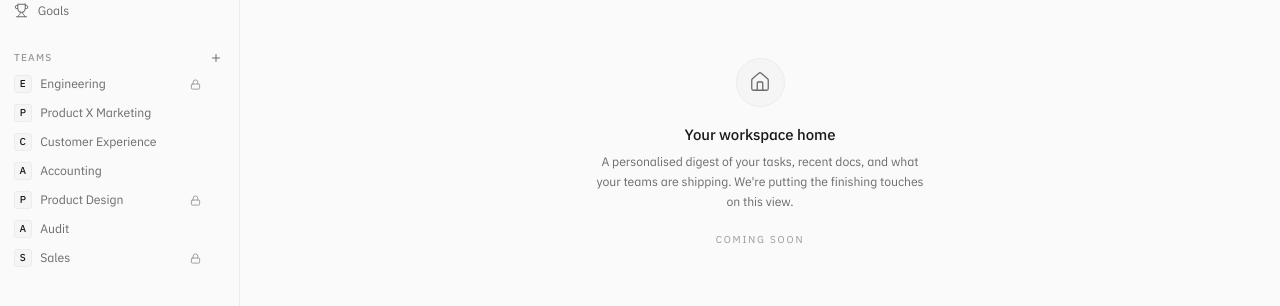
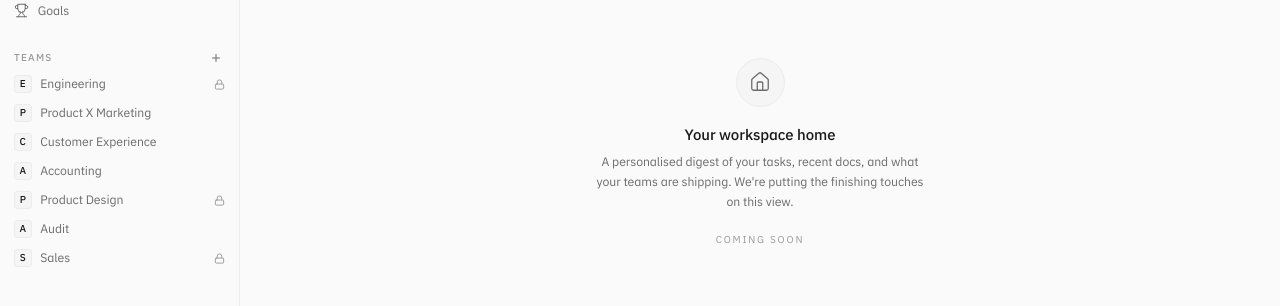
Before and after one commit to ttaiyegbusi/workspace, a Next.js app: page / in a window 1280 px wide. Shown: the part 272-578 px from the top of the page. Built offline with nearby package versions, Linux system fonts and the light colour scheme.

Commit message:
feat: simplify TeamItem component by removing unused menu and color picker functionality

```diff
--- a/src/components/sidebar.tsx
+++ b/src/components/sidebar.tsx
@@ -22,11 +22,6 @@ import {
   BookOpen,
   Lightbulb,
   LogOut,
-  MoreHorizontal,
-  Copy,
-  Heart,
-  Eye,
-  Trash2,
 } from "lucide-react";
 import { cn } from "@/lib/utils";
 import { useStore } from "@/lib/store";
@@ -201,47 +196,17 @@ function TeamItem({
   active: boolean;
   collapsed: boolean;
 }) {
-  const [menuOpen, setMenuOpen] = useState(false);
-  const [colorPickerOpen, setColorPickerOpen] = useState(false);
-  const menuRef = useRef<HTMLDivElement>(null);
-  const updateTeamColor = useStore((s) => s.updateTeamColor);
-
-  useEffect(() => {
-    function handleClickOutside(e: MouseEvent) {
-      if (menuRef.current && !menuRef.current.contains(e.target as Node)) {
-        setMenuOpen(false);
-        setColorPickerOpen(false);
-      }
-    }
-    document.addEventListener("mousedown", handleClickOutside);
-    return () => document.removeEventListener("mousedown", handleClickOutside);
-  }, []);
-
-  const colors = [
-    "#ef4444",
-    "#f97316",
-    "#eab308",
-    "#22c55e",
-    "#06b6d4",
-    "#0ea5e9",
-    "#3b82f6",
-    "#8b5cf6",
-    "#ec4899",
-    "#64748b",
-  ];
-
   return (
-    <div ref={menuRef} className="relative">
-      <div className="flex items-center gap-1 group">
     <Link
       href={`/teams/${team.id}`}
       className={cn(
-            "flex-1 h-8 flex items-center gap-2.5 px-2 rounded text-sm transition-colors",
+        "flex items-center gap-2.5 h-8 px-2 rounded text-sm transition-colors",
         active
           ? "bg-[var(--selected)] text-[var(--text)]"
           : "text-[var(--text-muted)] hover:bg-[var(--hover)] hover:text-[var(--text)]",
         collapsed && "md:justify-center md:px-0",
       )}
+      title={team.name}
     >
       <LetterAvatar
         letter={team.initial}
@@ -256,92 +221,9 @@ function TeamItem({
         {team.name}
       </span>
       {team.locked && !collapsed && (
-            <Lock
-              size={11}
-              className="text-[var(--text-subtle)] flex-shrink-0"
-            />
+        <Lock size={11} className="text-[var(--text-subtle)] flex-shrink-0" />
       )}
     </Link>
-
-        {!collapsed && (
-          <button
-            onClick={() => setMenuOpen(!menuOpen)}
-            className="h-6 w-6 flex items-center justify-center rounded opacity-0 group-hover:opacity-100 hover:bg-[var(--hover)] text-[var(--text-muted)] transition-opacity"
-            title="Team options"
-          >
-            <ChevronDown size={14} />
-          </button>
-        )}
-      </div>
-
-      {menuOpen && !collapsed && (
-        <div className="absolute top-full left-0 mt-1 w-[200px] z-50 rounded-md bg-[var(--surface)] border border-[var(--border)] shadow-[var(--shadow-lg)] py-1">
-          <button className="w-full px-3 h-8 flex items-center gap-2.5 text-sm hover:bg-[var(--hover)] text-[var(--text)] text-left">
-            <span>Rename</span>
-          </button>
-          <button className="w-full px-3 h-8 flex items-center gap-2.5 text-sm hover:bg-[var(--hover)] text-[var(--text)] text-left">
-            <Copy size={14} />
-            <span>Copy Link</span>
-          </button>
-          <button
-            onClick={() => setColorPickerOpen(!colorPickerOpen)}
-            className="w-full px-3 h-8 flex items-center gap-2.5 text-sm hover:bg-[var(--hover)] text-[var(--text)] text-left relative"
-          >
-            <span>Color & Icon</span>
-            <ChevronDown size={12} className="ml-auto" />
-          </button>
-          {colorPickerOpen && (
-            <div className="px-3 py-2 bg-[var(--surface-2)] border-t border-[var(--border)]">
-              <div className="grid grid-cols-5 gap-2">
-                {colors.map((color) => (
-                  <button
-                    key={color}
-                    onClick={() => {
-                      updateTeamColor(team.id, color);
-                      setMenuOpen(false);
-                      setColorPickerOpen(false);
-                    }}
-                    className="h-6 w-6 rounded border-2 hover:scale-110 transition-transform"
-                    style={{
-                      backgroundColor: color,
-                      borderColor:
-                        team.color === color ? "#000" : "transparent",
-                    }}
-                    title={color}
-                  />
-                ))}
-              </div>
-            </div>
-          )}
-          <Divider />
-          <button className="w-full px-3 h-8 flex items-center gap-2.5 text-sm hover:bg-[var(--hover)] text-[var(--text)] text-left">
-            <span>Templates</span>
-          </button>
-          <button className="w-full px-3 h-8 flex items-center gap-2.5 text-sm hover:bg-[var(--hover)] text-[var(--text)] text-left">
-            <span>Automations</span>
-          </button>
-          <button className="w-full px-3 h-8 flex items-center gap-2.5 text-sm hover:bg-[var(--hover)] text-[var(--text)] text-left">
-            <span>Custom Fields</span>
-          </button>
-          <Divider />
-          <button className="w-full px-3 h-8 flex items-center gap-2.5 text-sm hover:bg-[var(--hover)] text-[var(--text)] text-left">
-            <Heart size={14} />
-            <span>Add to Favorites</span>
-          </button>
-          <button className="w-full px-3 h-8 flex items-center gap-2.5 text-sm hover:bg-[var(--hover)] text-[var(--text)] text-left">
-            <Eye size={14} />
-            <span>Hide Team</span>
-          </button>
-          <button className="w-full px-3 h-8 flex items-center gap-2.5 text-sm hover:bg-[var(--hover)] text-[var(--text)] text-left">
-            <span>Duplicate</span>
-          </button>
-          <Divider />
-          <button className="w-full px-3 h-8 flex items-center gap-2.5 text-sm hover:bg-[var(--hover)] text-[var(--text)] text-left">
-            <span>Sharing and Permissions</span>
-          </button>
-        </div>
-      )}
-    </div>
   );
 }
 
```
Lines whose indentation alone changed are shown as unchanged.
